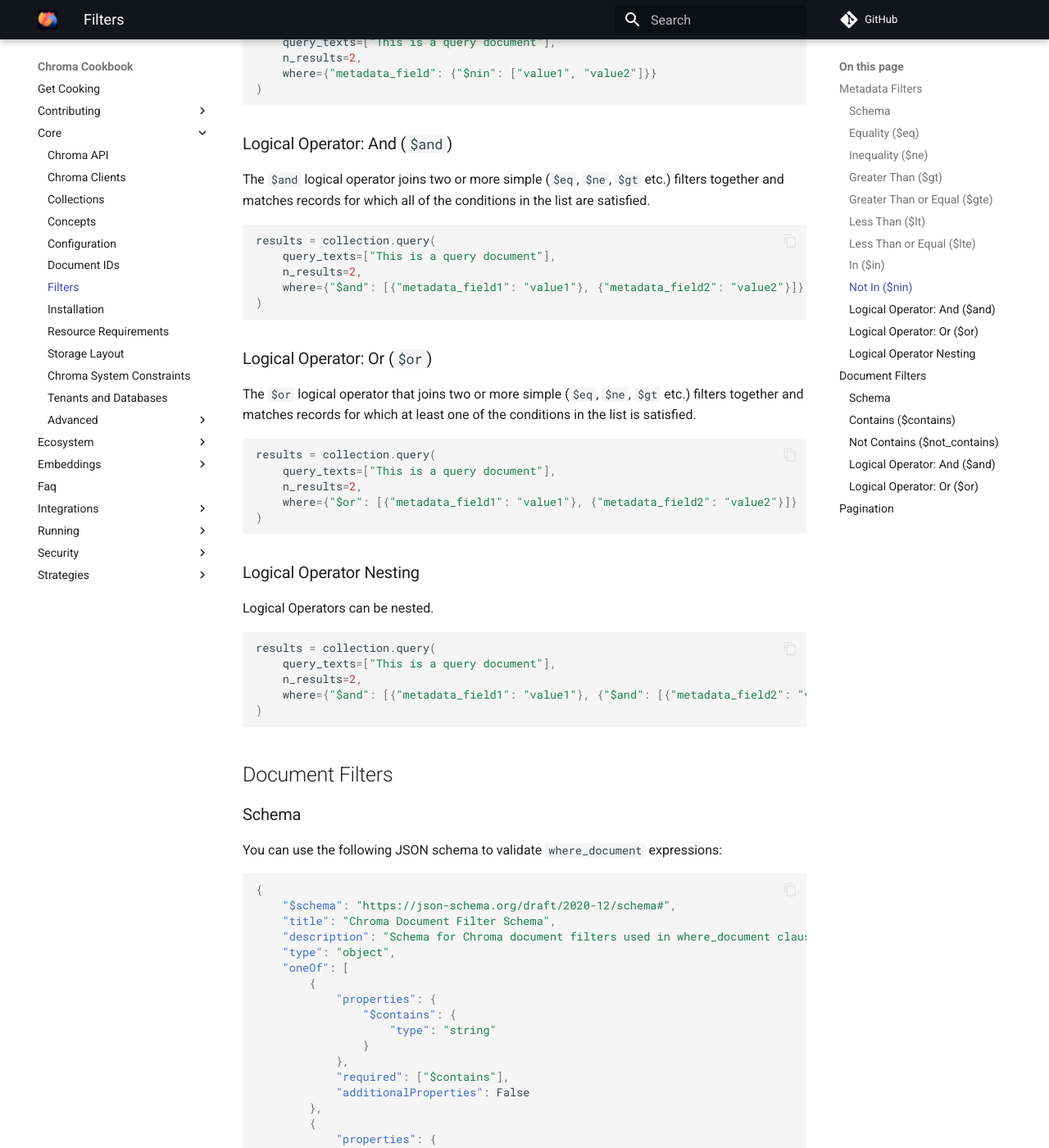
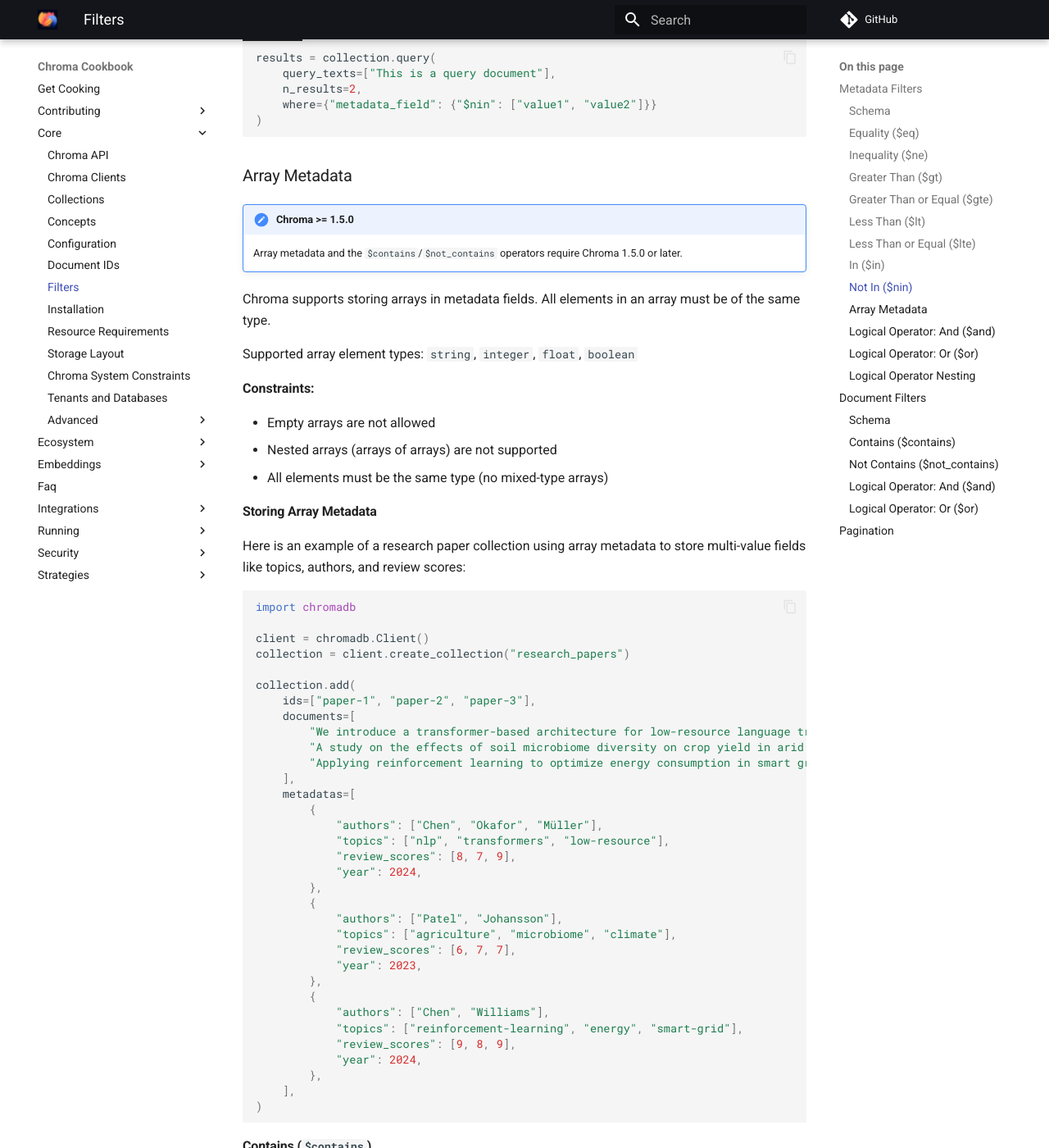
Before and after one commit to amikos-tech/chroma-cookbook, an MkDocs documentation site: the page built from docs/core/filters.md, in a window 1280 px wide and 1400 px high, scrolled down 5320 px. Shown: the whole window at 82% size. Built offline with MkDocs 1.6.1 and Material for MkDocs 9.7.7, drawn with Linux system fonts in a browser that asks for light colours; comment, search, counter and statistics services are not loaded; some of the changed text lies outside the part shown.

Commit message:
docs: bump to Chroma 1.5.0 and add array metadata filters (#92)
* docs: bump to Chroma 1.5.0 and add array metadata filters

- Update version references from 1.0.20 to 1.5.0 (index, cors)
- Add array metadata section to filters docs with $contains/$not_contains
- Update metadata where filter JSON schema with new operators
- Add New and Noteworthy entry for array metadata support

* docs: update multi-category filters with array metadata approach

Restructure the guide with tabbed examples showing the array metadata
approach (Chroma >= 1.5.0) alongside the legacy boolean fields workaround.

````diff
--- a/docs/core/filters.md
+++ b/docs/core/filters.md
@@ -73,7 +73,9 @@
                                       "minItems": 1
                                     }
                                   ]
-                                }
+                                },
+                                "$contains": {"type": ["string", "number", "boolean"]},
+                                "$not_contains": {"type": ["string", "number", "boolean"]}
                             },
                             "additionalProperties": False,
                             "minProperties": 1,
@@ -295,6 +297,113 @@
     )
     ```
 
+### Array Metadata
+
+!!! note "Chroma >= 1.5.0"
+
+    Array metadata and the `$contains`/`$not_contains` operators require Chroma 1.5.0 or later.
+
+Chroma supports storing arrays in metadata fields. All elements in an array must be of the same type.
+
+Supported array element types: `string`, `integer`, `float`, `boolean`
+
+**Constraints:**
+
+- Empty arrays are not allowed
+- Nested arrays (arrays of arrays) are not supported
+- All elements must be the same type (no mixed-type arrays)
+
+#### Storing Array Metadata
+
+Here is an example of a research paper collection using array metadata to store multi-value fields like topics, authors, and review scores:
+
+```python
+import chromadb
+
+client = chromadb.Client()
+collection = client.create_collection("research_papers")
+
+collection.add(
+    ids=["paper-1", "paper-2", "paper-3"],
+    documents=[
+        "We introduce a transformer-based architecture for low-resource language translation.",
+        "A study on the effects of soil microbiome diversity on crop yield in arid climates.",
+        "Applying reinforcement learning to optimize energy consumption in smart grid networks.",
+    ],
+    metadatas=[
+        {
+            "authors": ["Chen", "Okafor", "Müller"],
+            "topics": ["nlp", "transformers", "low-resource"],
+            "review_scores": [8, 7, 9],
+            "year": 2024,
+        },
+        {
+            "authors": ["Patel", "Johansson"],
+            "topics": ["agriculture", "microbiome", "climate"],
+            "review_scores": [6, 7, 7],
+            "year": 2023,
+        },
+        {
+            "authors": ["Chen", "Williams"],
+            "topics": ["reinforcement-learning", "energy", "smart-grid"],
+            "review_scores": [9, 8, 9],
+            "year": 2024,
+        },
+    ],
+)
+```
+
+#### Contains (`$contains`)
+
+Returns records where an array metadata field includes a specific value. The filter value must be a scalar matching the array's element type.
+
+```python
+# Find papers authored by "Chen"
+results = collection.get(
+    where={"authors": {"$contains": "Chen"}}
+)
+# Returns paper-1 and paper-3
+```
+
+```python
+# Find papers that received a review score of 9
+results = collection.get(
+    where={"review_scores": {"$contains": 9}}
+)
+# Returns paper-1 and paper-3
+```
+
+#### Not Contains (`$not_contains`)
+
+Returns records where an array metadata field does not include a specific value.
+
+```python
+# Find papers not tagged with "nlp"
+results = collection.get(
+    where={"topics": {"$not_contains": "nlp"}}
+)
+# Returns paper-2 and paper-3
+```
+
+#### Combining Array Filters
+
+Array filters work with `$and`/`$or` logical operators and can be mixed with scalar filters:
+
+```python
+# Papers by "Chen" published in 2024 that cover "energy"
+results = collection.query(
+    query_texts=["renewable energy optimization"],
+    where={
+        "$and": [
+            {"authors": {"$contains": "Chen"}},
+            {"topics": {"$contains": "energy"}},
+            {"year": {"$eq": 2024}},
+        ]
+    },
+)
+# Returns paper-3
+```
+
 ### Logical Operator: And (`$and`)
 
 The `$and` logical operator joins two or more simple (`$eq`, `$ne`, `$gt` etc.) filters together and matches records for which all of the conditions in the list are satisfied.
````
Also changed, not shown: docs/index.md (+2 -1 lines), docs/strategies/cors.md (+2 -2 lines), docs/strategies/multi-category-filters.md (+79 -26 lines).
